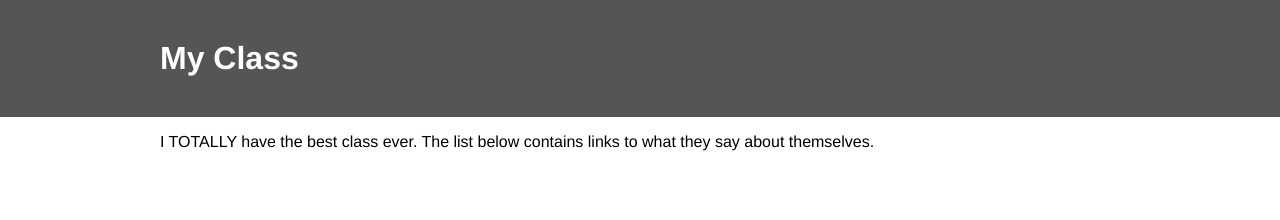
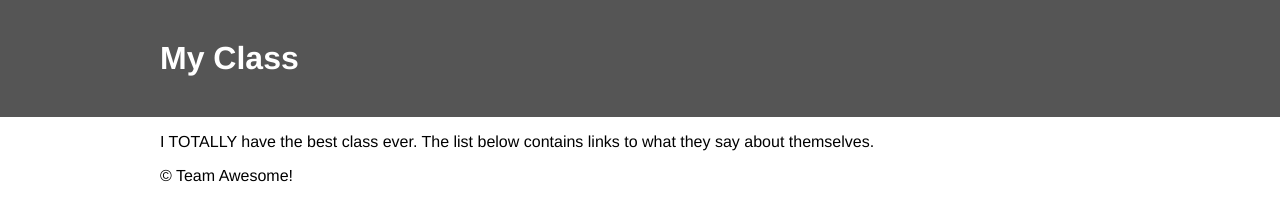
Before and after one commit to tiy-dallas-march-2017-fee/the-class-merge, a plain HTML site: page index.html in a window 1280 px wide. Drawn offline with Linux system fonts and the light colour scheme.

Commit message:
added a footer

```diff
--- a/index.html
+++ b/index.html
@@ -17,7 +17,13 @@
       <ul>
       </ul>
 
+      <footer>
+        &copy; Team Awesome!
+      </footer>
+
     </div>
+
+
 
   </body>
 </html>
```
